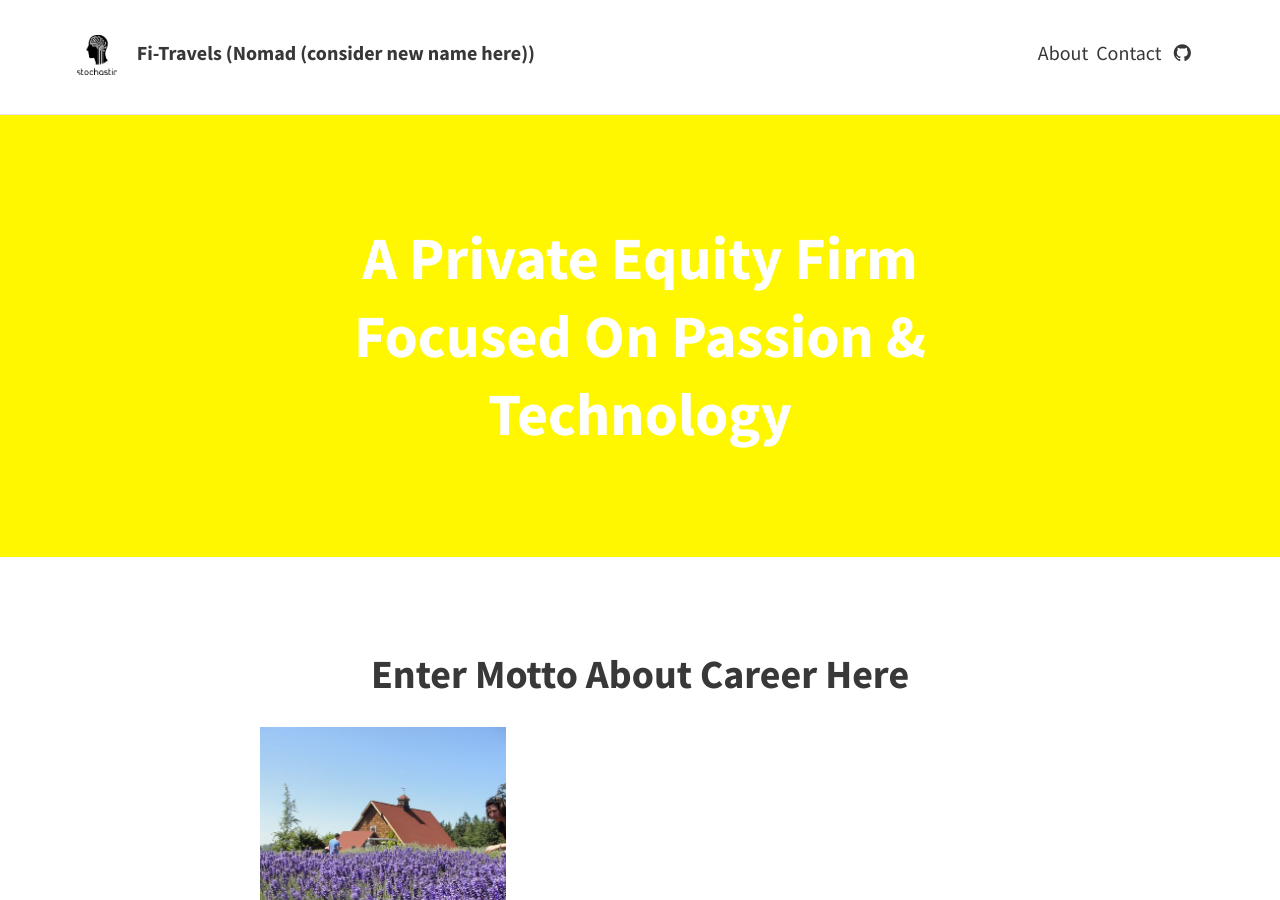
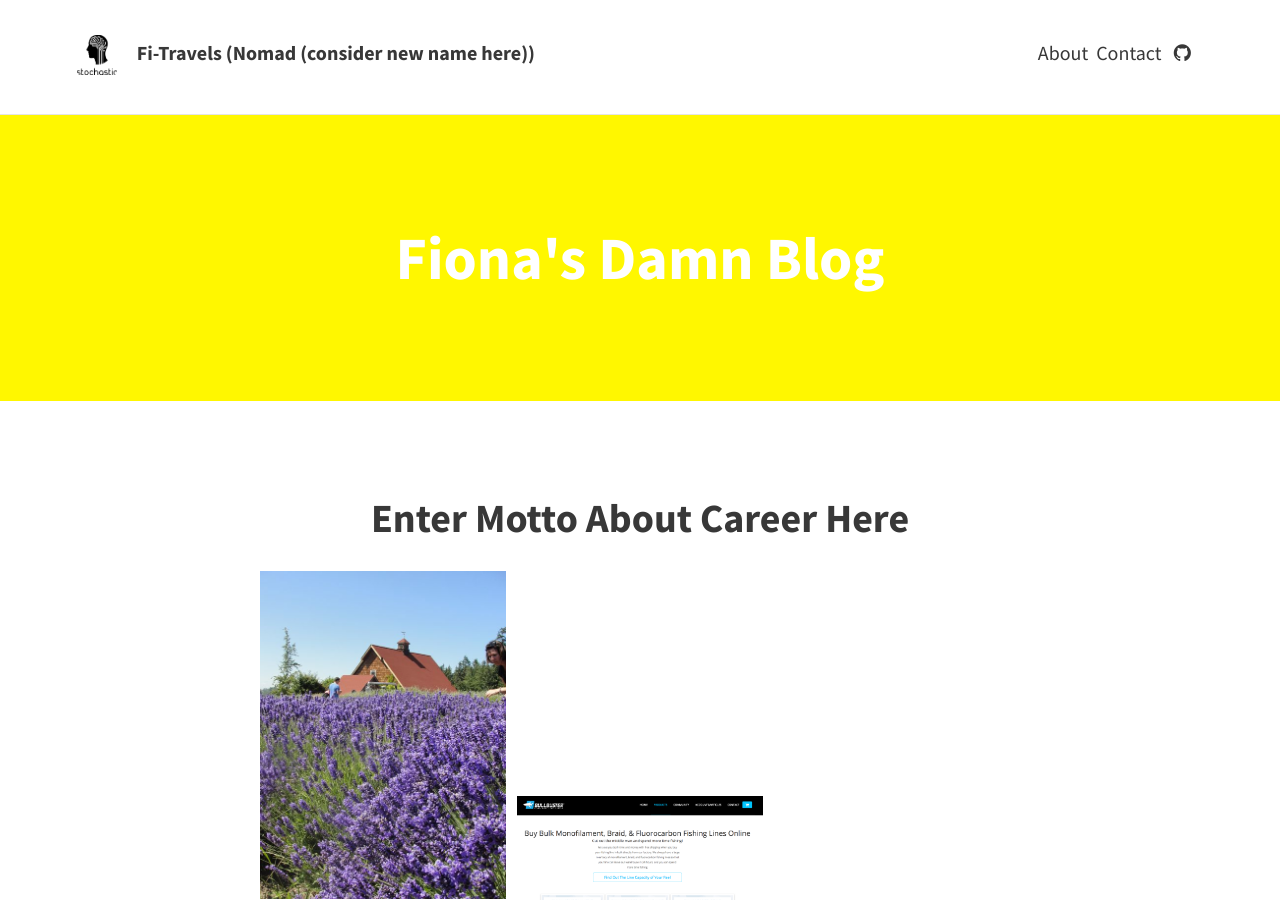
Before and after one commit to StochasticHoldings/fi-travel, a Jekyll site: the page built from index.html, in a window 1280 px wide and 900 px high. Built offline with Jekyll 4.4.1, drawn with Linux system fonts in a browser that asks for light colours; nearby versions of some CDN libraries; the list of posts is cut into pages by our own code.

Commit message:
fi's damn blog

```diff
--- a/_config.yml
+++ b/_config.yml
@@ -12,7 +12,7 @@
 
   # Header and footer text
   header_text: >
-     <h1>A Private Equity Firm Focused On Passion & Technology</h1>
+     <h1>Fiona's Damn Blog</h1>
   header_text_feature_image:
   footer_text: >
    Powered by <a href="http://jekyllrb.com">Jekyll</a> with <a href="https://rohanchandra.github.io/project/type/">Type Theme</a>
```
